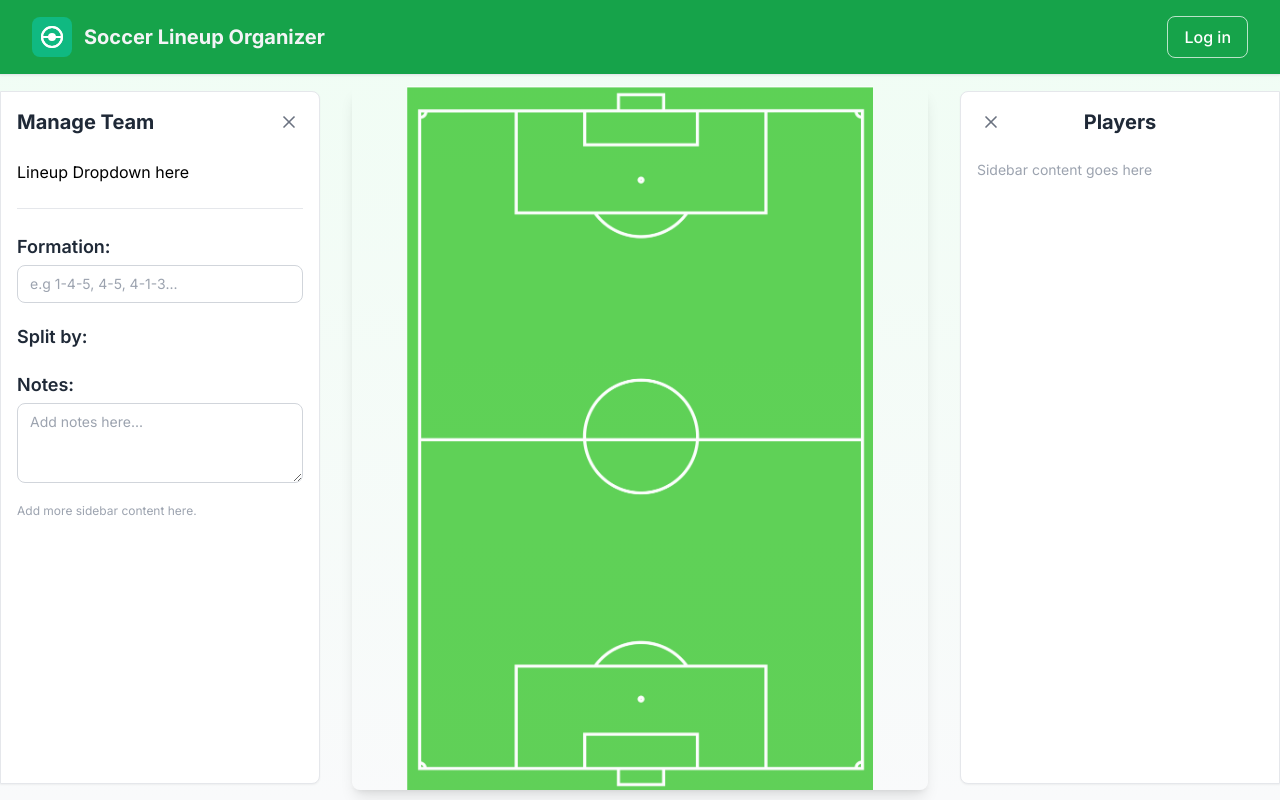
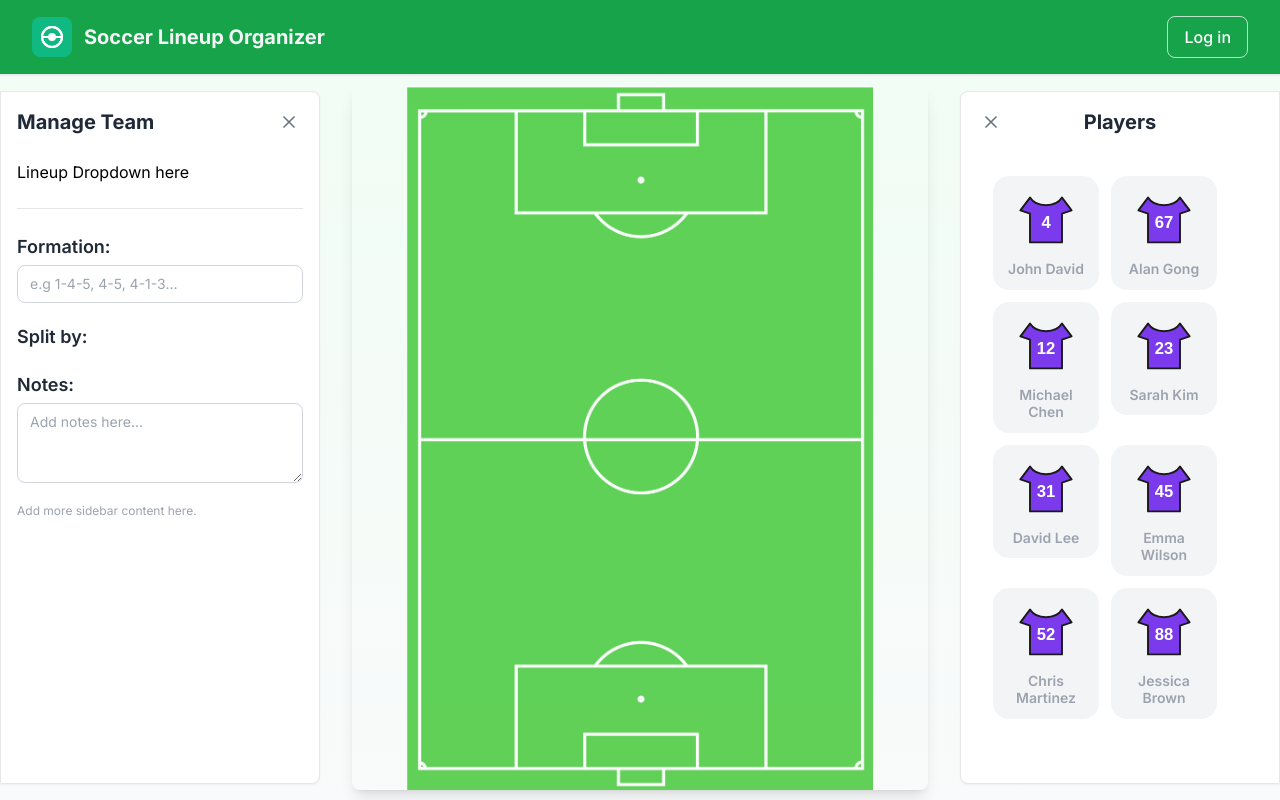
Before and after one commit to atile4/soccer-lineup-organizer, a Next.js app: page / in a window 1280 px wide. Built offline with nearby package versions, Linux system fonts and the light colour scheme; no server answers.

Commit message:
feat: player cards + mock data + extract player list from PlayerSidebar.tsx

```diff
--- a/app/components/PlayerList.tsx
+++ /dev/null
@@ -1,109 +0,0 @@
-'use client'
-
-import { Player, Position } from '../types'
-
-interface PlayerListProps {
-  players: Player[]
-  lineupPositions: Position[]
-}
-
-export default function PlayerList({ players, lineupPositions }: PlayerListProps) {
-  const getAvailablePlayers = () => {
-    const assignedPlayerIds = lineupPositions
-      .filter(pos => pos.playerId)
-      .map(pos => pos.playerId)
-
-    return players.filter(player => !assignedPlayerIds.includes(player.id))
-  }
-
-  const getAssignedPlayers = () => {
-    const assignedPlayerIds = lineupPositions
-      .filter(pos => pos.playerId)
-      .map(pos => pos.playerId)
-
-    return players.filter(player => assignedPlayerIds.includes(player.id))
-  }
-
-  const handleDragStart = (e: React.DragEvent, player: Player) => {
-    e.dataTransfer.effectAllowed = 'move'
-    e.dataTransfer.setData('playerId', player.id)
-  }
-
-  const availablePlayers = getAvailablePlayers()
-  const assignedPlayers = getAssignedPlayers()
-
-  return (
-    <div className="bg-white rounded-lg shadow-sm p-6">
-      <div className="mb-4">
-        <h3 className="text-lg font-semibold text-gray-900">Available Players</h3>
-        <p className="text-sm text-gray-500 mt-1">
-          {availablePlayers.length} of {players.length} available
-        </p>
-      </div>
-
-      {/* Available Players */}
-      {availablePlayers.length > 0 ? (
-        <div className="space-y-2 mb-6">
-          {availablePlayers.map(player => (
-            <div
-              key={player.id}
-              draggable
-              onDragStart={(e) => handleDragStart(e, player)}
-              className="flex items-center space-x-3 p-3 bg-gray-50 hover:bg-gray-100 rounded-lg cursor-move transition-colors border-2 border-transparent hover:border-primary"
-            >
-              <div className="w-10 h-10 bg-primary text-white rounded-full flex items-center justify-center font-bold text-sm">
-                {player.number}
-              </div>
-              <div className="flex-1">
-                <div className="font-medium text-gray-900">{player.name}</div>
-              </div>
-              <svg className="w-5 h-5 text-gray-400" fill="none" stroke="currentColor" viewBox="0 0 24 24">
-                <path strokeLinecap="round" strokeLinejoin="round" strokeWidth={2} d="M4 6h16M4 12h16M4 18h16" />
-              </svg>
-            </div>
-          ))}
-        </div>
-      ) : (
-        <div className="text-center py-8 mb-6">
-          <svg className="w-12 h-12 mx-auto text-gray-300 mb-2" fill="none" stroke="currentColor" viewBox="0 0 24 24">
-            <path strokeLinecap="round" strokeLinejoin="round" strokeWidth={2} d="M9 12l2 2 4-4m6 2a9 9 0 11-18 0 9 9 0 0118 0z" />
-          </svg>
-          <p className="text-sm text-gray-500">All players assigned!</p>
-        </div>
-      )}
-
-      {/* Assigned Players */}
-      {assignedPlayers.length > 0 && (
-        <>
-          <div className="border-t border-gray-200 pt-4 mb-3">
-            <h4 className="text-sm font-semibold text-gray-700 mb-2">In Lineup</h4>
-          </div>
-          <div className="space-y-2">
-            {assignedPlayers.map(player => {
-              const position = lineupPositions.find(pos => pos.playerId === player.id)
-              return (
-                <div
-                  key={player.id}
-                  className="flex items-center space-x-3 p-2 bg-green-50 rounded-lg border border-green-200"
-                >
-                  <div className="w-8 h-8 bg-primary text-white rounded-full flex items-center justify-center font-bold text-xs">
-                    {player.number}
-                  </div>
-                  <div className="flex-1 min-w-0">
-                    <div className="font-medium text-gray-900 text-sm truncate">{player.name}</div>
-                    {position && (
-                      <div className="text-xs text-gray-500">{position.label}</div>
-                    )}
-                  </div>
-                  <svg className="w-4 h-4 text-green-600 flex-shrink-0" fill="currentColor" viewBox="0 0 20 20">
-                    <path fillRule="evenodd" d="M10 18a8 8 0 100-16 8 8 0 000 16zm3.707-9.293a1 1 0 00-1.414-1.414L9 10.586 7.707 9.293a1 1 0 00-1.414 1.414l2 2a1 1 0 001.414 0l4-4z" clipRule="evenodd" />
-                  </svg>
-                </div>
-              )
-            })}
-          </div>
-        </>
-      )}
-    </div>
-  )
-}
--- /dev/null
+++ b/app/components/PlayerSidebar/PlayerCard.styles.ts
@@ -0,0 +1,3 @@
+export const playerCard = {
+	playerCard: ""
+}
--- /dev/null
+++ b/app/components/PlayerSidebar/PlayerCard.tsx
@@ -0,0 +1,53 @@
+type PlayerCardProps = {
+  name: string;
+  number: number;
+  jerseyColor?: string; // jersey fill color
+  nameColor?: string; // player name text color
+};
+
+export default function PlayerCard({
+  name,
+  number,
+  jerseyColor = "#7C3AED", // default: purple
+  nameColor = "#9CA3AF", // default: gray
+}: PlayerCardProps) {
+  return (
+    <div className="bg-gray-100 rounded-2xl flex flex-col items-center justify-center p-3 gap-2 aspect-square cursor-pointer hover:bg-gray-200 transition-colors">
+      {/* Jersey SVG */}
+      <svg
+        viewBox="0 0 100 90"
+        xmlns="http://www.w3.org/2000/svg"
+        className="w-16 h-16"
+      >
+        {/* Jersey body */}
+        <path
+          d="M25 10 L10 30 L25 35 L25 80 L75 80 L75 35 L90 30 L75 10 C70 18 60 22 50 22 C40 22 30 18 25 10Z"
+          fill={jerseyColor}
+          stroke="#1a1a1a"
+          strokeWidth="3"
+          strokeLinejoin="round"
+        />
+        {/* Number */}
+        <text
+          x="50"
+          y="58"
+          textAnchor="middle"
+          fontSize="26"
+          fontWeight="bold"
+          fill="white"
+          fontFamily="Arial, sans-serif"
+        >
+          {number}
+        </text>
+      </svg>
+
+      {/* Player name */}
+      <p
+        className="text-sm font-semibold text-center leading-tight"
+        style={{ color: nameColor }}
+      >
+        {name}
+      </p>
+    </div>
+  );
+}
--- /dev/null
+++ b/app/components/PlayerSidebar/PlayerList.tsx
@@ -0,0 +1,36 @@
+import { TempPlayer } from "@/app/types";
+import PlayerCard from "./PlayerCard";
+import { playerSidebarStyles } from "./PlayerSidebar.styles";
+
+interface player {
+  name: string;
+  number: number;
+}
+
+interface PlayerListProps {
+  players: TempPlayer[];
+}
+
+export const PlayerList = ({ players }: PlayerListProps) => {
+  return (
+    <aside className={playerSidebarStyles.playerList}>
+      {players.length === 0 ? (
+        <p className="text-sm text-gray-400">
+          No players yet. Add one to get started.
+        </p>
+      ) : (
+        <div className="grid grid-cols-2 gap-3">
+          {players.map((player) => (
+            <PlayerCard
+              key={player.name}
+              name={player.name}
+              number={player.number}
+              // jerseyColor="#7C3AED"  ← change team color here
+              // nameColor="#6B7280"    ← change name color here
+            />
+          ))}
+        </div>
+      )}
+    </aside>
+  );
+};
--- a/app/components/PlayerSidebar/PlayerSidebar.styles.ts
+++ b/app/components/PlayerSidebar/PlayerSidebar.styles.ts
@@ -20,4 +20,7 @@ export const playerSidebarStyles = {
   closeButton:
     "absolute left-0 p-1 rounded-md hover:bg-gray-100 transition-colors",
   closeButtonIcon: "h-5 w-5 text-gray-500",
+
+  // Player List
+  playerList: "w-64 h-full bg-white p-4 flex flex-col overflow-y-auto"
 };
--- a/app/components/PlayerSidebar/PlayerSidebar.tsx
+++ b/app/components/PlayerSidebar/PlayerSidebar.tsx
@@ -1,10 +1,59 @@
 import React, { useState } from "react";
+import { playerSidebarStyles } from "./PlayerSidebar.styles";
+
+// components
 import { ChevronLeft, X } from "lucide-react";
-import { playerSidebarStyles } from "./PlayerSidebar.styles";
+import { PlayerList } from "./PlayerList";
+
+// types
+import { TempPlayer } from "../../types";
 
 interface PlayerSidebarProps {
   title?: string;
 }
+
+const players: TempPlayer[] = [
+  {
+    id: 0,
+    name: "John David",
+    number: 4,
+  },
+  {
+    id: 1,
+    name: "Alan Gong",
+    number: 67,
+  },
+  {
+    id: 2,
+    name: "Michael Chen",
+    number: 12,
+  },
+  {
+    id: 3,
+    name: "Sarah Kim",
+    number: 23,
+  },
+  {
+    id: 4,
+    name: "David Lee",
+    number: 31,
+  },
+  {
+    id: 5,
+    name: "Emma Wilson",
+    number: 45,
+  },
+  {
+    id: 6,
+    name: "Chris Martinez",
+    number: 52,
+  },
+  {
+    id: 7,
+    name: "Jessica Brown",
+    number: 88,
+  },
+];
 
 export const PlayerSidebar: React.FC<PlayerSidebarProps> = ({
   title = "Players",
@@ -42,13 +91,11 @@ export const PlayerSidebar: React.FC<PlayerSidebarProps> = ({
             >
               <X className={playerSidebarStyles.closeButtonIcon} />
             </button>
-            <h1 className={playerSidebarStyles.title}>{title}</h1>
+            <h1 className={playerSidebarStyles.title}>{"Players"}</h1>
           </div>
 
-          {/* Content area - customize as needed */}
-          <div className="mt-6 text-gray-400 text-sm">
-            Sidebar content goes here
-          </div>
+          {/* Content area*/}
+          <PlayerList players={players} />
         </div>
       </aside>
     </>
```
Also changed, not shown: app/types.ts (+8 -1 lines).
